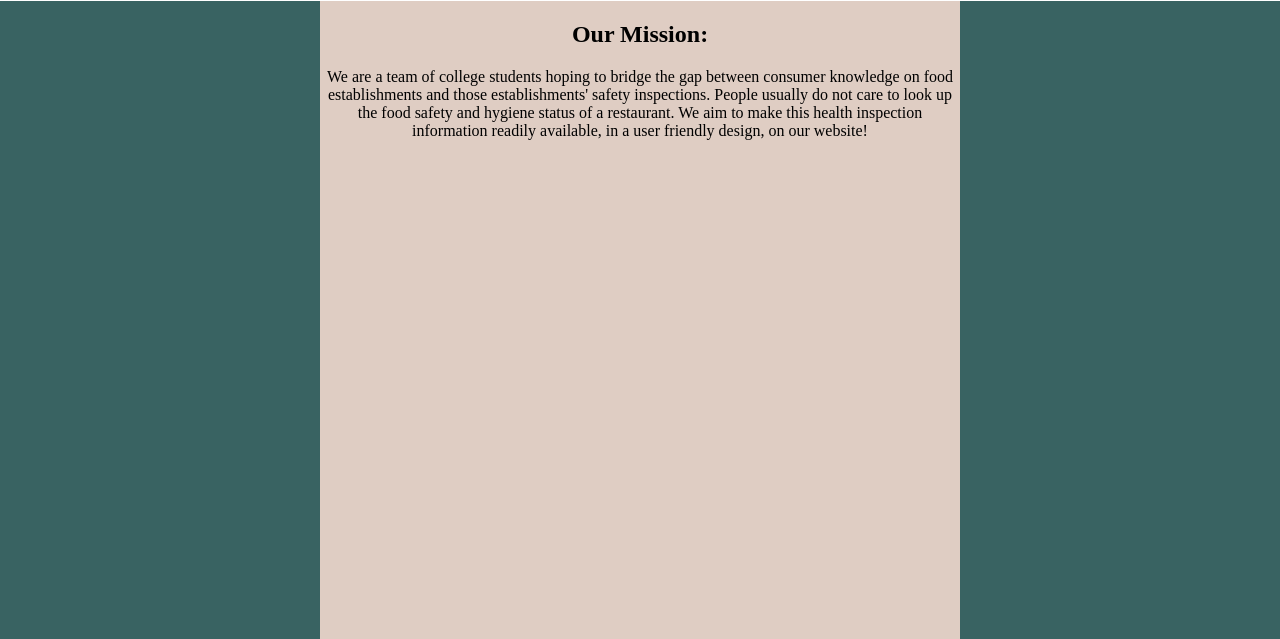
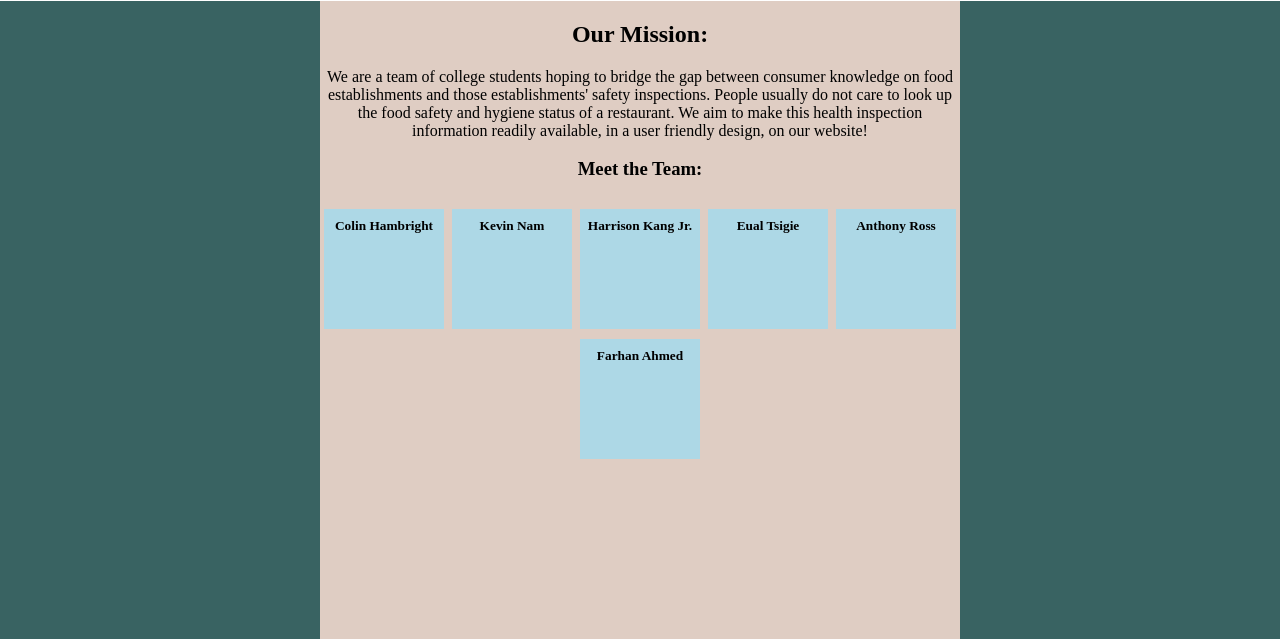
Before and after one commit to kangharo96/pg_food, a website: page public/about/index.html in a window 1280 px wide. Shown: the part 161-800 px from the top of the page. Drawn offline with Linux system fonts and the light colour scheme.

Commit message:
about names

```diff
--- a/public/about/index.html
+++ b/public/about/index.html
@@ -29,6 +29,17 @@
         safety and hygiene status of a restaurant. We aim to make this health inspection information readily available,
         in a user friendly design, on our website!
     </p>
+    <h3>Meet the Team:</h3>
+    <p>
+      <ul class="list">
+        <li class="flex_list">Colin Hambright</li>
+        <li class="flex_list">Kevin Nam</li>
+        <li class="flex_list">Harrison Kang Jr.</li>
+        <li class="flex_list">Eual Tsigie</li>
+        <li class="flex_list">Anthony Ross</li>
+        <li class="flex_list">Farhan Ahmed</li>
+    </ul>
+    </p>
   </div>
 </body>
 
--- a/public/styles.css
+++ b/public/styles.css
@@ -1,11 +1,11 @@
 body {
-  background-color: rgb(57,99,98);
+  background-color: rgb(57, 99, 98);
   margin: 0;
 }
 
 .topbar {
   padding: 16px;
-  background-color: rgb(57,99,98);
+  background-color: rgb(57, 99, 98);
   display: flex;
   justify-content: space-between;
   align-items: center;
@@ -21,7 +21,8 @@ body {
   background-color: black;
 }
 
-.topbar a:link:active, a:visited:active {
+.topbar a:link:active,
+a:visited:active {
   background-color: black;
 }
 
@@ -33,7 +34,7 @@ body {
 }
 
 .content {
-  background-color: rgb(223,205,195);
+  background-color: rgb(223, 205, 195);
   width: 50%;
   text-align: center;
   margin: 0 auto;
@@ -42,3 +43,34 @@ body {
   display: table;
   height: 100vh;
 }
+
+.list {
+  /* Found code at flexbox main page, https://css-tricks.com/snippets/css/a-guide-to-flexbox/ */
+  padding: 0;
+  margin: 0;
+  list-style: none;
+
+  display: -webkit-box;
+  display: -moz-box;
+  display: -ms-flexbox;
+  display: -webkit-flex;
+  display: flex;
+
+  -webkit-flex-flow: row wrap;
+  justify-content: space-around;
+}
+
+.flex_list {
+  /* Found code at flexbox main page, https://css-tricks.com/snippets/css/a-guide-to-flexbox/ */
+  background: lightblue;
+  padding: 5px;
+  width: 110px;
+  height: 110px;
+  margin-top: 10px;
+
+  line-height: 23px;
+  color: black;
+  font-weight: bold;
+  font-size: smaller;
+  text-align: center;
+}
```
